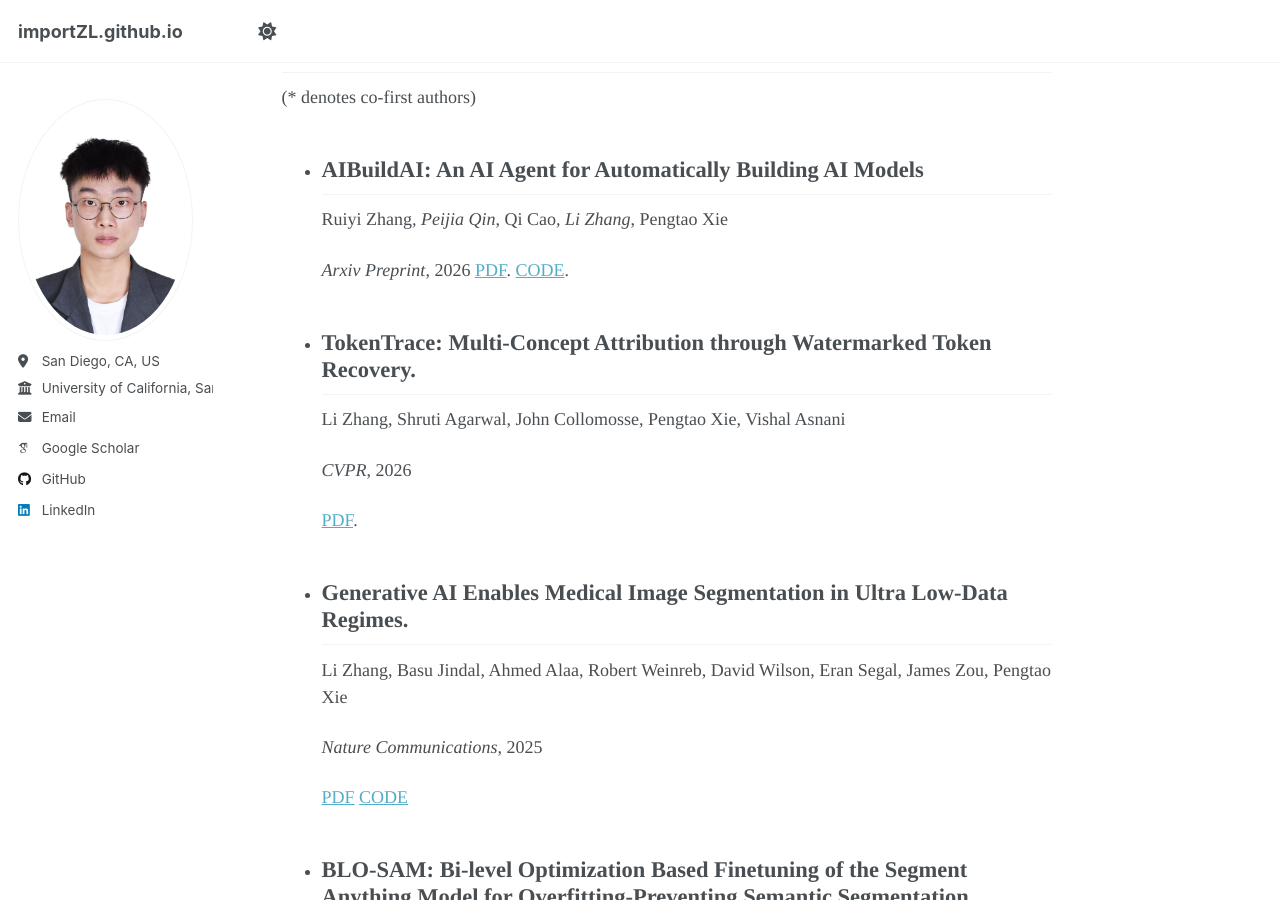
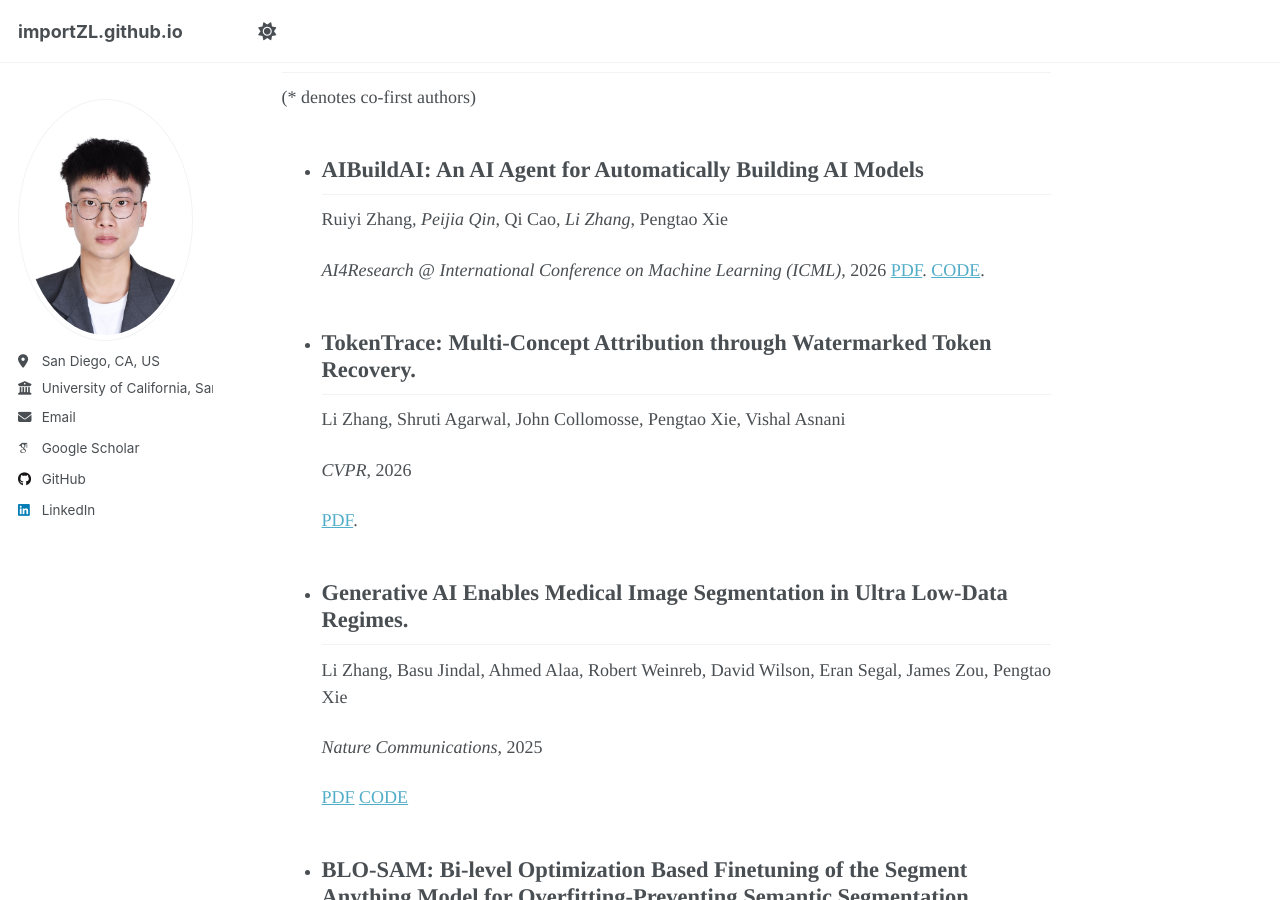
Before and after one commit to importZL/importZL.github.io, a Jekyll site: the page built from _pages/about.md, in a window 1280 px wide and 900 px high, scrolled down 1817 px. Built offline with Jekyll 4.4.1, drawn with Linux system fonts in a browser that asks for light colours; some web fonts are replaced; a script that is not in the unit is left out.

Commit message:
Update about.md

```diff
--- a/_pages/about.md
+++ b/_pages/about.md
@@ -55,7 +55,7 @@ Selected Publications
 - ## AIBuildAI: An AI Agent for Automatically Building AI Models
   Ruiyi Zhang*, Peijia Qin*, Qi Cao*, Li Zhang*, Pengtao Xie
 
-  _Arxiv Preprint_, 2026
+  _AI4Research @ International Conference on Machine Learning (ICML)_, 2026
   [PDF](https://arxiv.org/abs/2604.14455). [CODE](https://github.com/aibuildai/AI-Build-AI).
 
 - ## TokenTrace: Multi-Concept Attribution through Watermarked Token Recovery.
```
